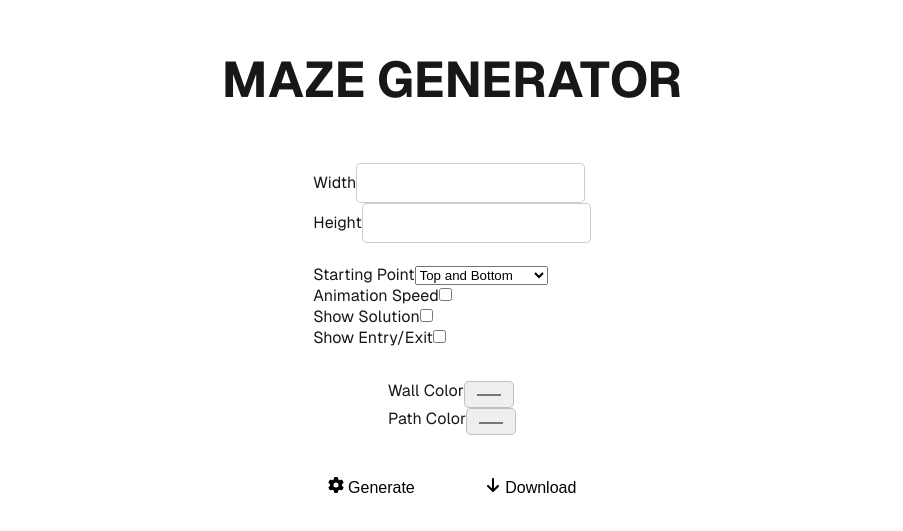
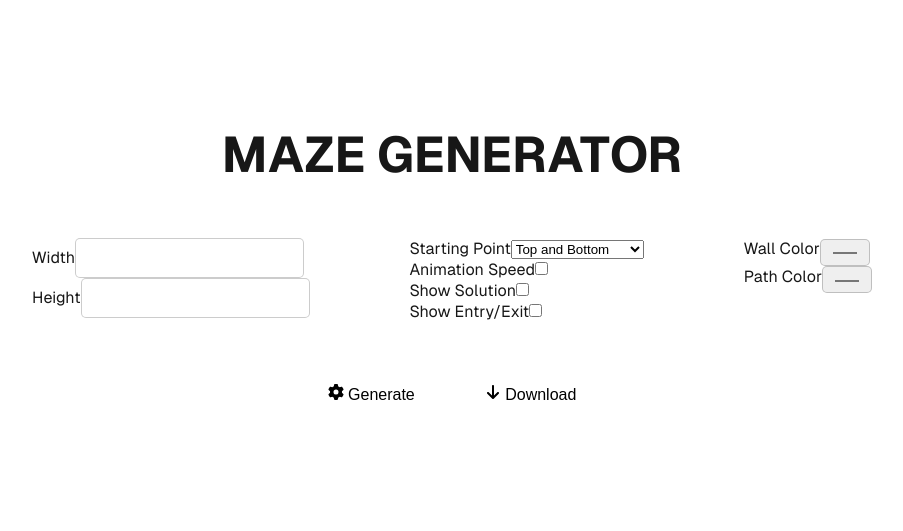
Before and after one commit to hafemi/bytecrate, a Next.js app: page /tools/maze-generator in a window 1280 px wide. Shown: the part 115-646 px from the top of the page, without its empty margins (188-1091 px from the left). Built offline with nearby package versions, Linux system fonts and the light colour scheme.

Commit message:
aligned the 3 inputs horizontal

```diff
--- a/app/page.module.css
+++ b/app/page.module.css
@@ -25,8 +25,8 @@
 
 .heading {
   text-align: center;
-  font-size: 50px; /* Adjust the size as needed */
-  margin-bottom: 20px; /* Add some space below the heading */
+  font-size: 50px;
+  margin-bottom: 20px;
 }
 
 .invalid {
--- a/app/tools/maze-generator/page.module.css
+++ b/app/tools/maze-generator/page.module.css
@@ -26,14 +26,15 @@
 
 .heading {
   text-align: center;
-  font-size: 50px; /* Adjust the size as needed */
-  margin-bottom: 20px; /* Add some space below the heading */
+  font-size: 50px;
+  margin-bottom: 20px;
 }
 
-.invalid {
-  color: red;
+.controls {
+  display: flex;
+  flex-direction: row;
+  justify-content: space-between;
+  width: 100%;
+  margin-bottom: 20px;
+  gap: 100px;
 }
-
-.hidden {
-  display: none;
-}
--- a/app/tools/maze-generator/page.tsx
+++ b/app/tools/maze-generator/page.tsx
@@ -1,7 +1,11 @@
 'use client';
-import { handleGenerationButtonClicked, MazeGenerator, StartingPoint } from '@/components/tools/maze-generator/button-handler';
+import {
+  handleGenerationButtonClicked,
+  MazeGenerator,
+  StartingPoint,
+} from '@/components/tools/maze-generator/button-handler';
 import CanvaColors from '@/components/tools/maze-generator/canva-colors';
-import Input from '@/components/tools/maze-generator/input';
+import { InputFields, Checkboxes } from '@/components/tools/maze-generator/input';
 import { useState } from 'react';
 import { FaArrowDown, FaGear } from 'react-icons/fa6';
 import styles from './page.module.css';
@@ -30,23 +34,27 @@ export default function Home() {
     <div className={styles.page}>
       <main className={styles.main}>
         <h1 className={styles.heading}>MAZE GENERATOR</h1>
-        <Input
+        <div className={styles.controls}>
+          <InputFields
             invalidElements={invalidElements}
             width={width}
             height={height}
             animateCheckbox={animateCheckbox}
-          showEntryExitCheckbox={showEntryExitCheckbox}
-          showSolutionCheckbox={showSolutionCheckbox}
-          startingPoint={startingPoint}
-          maze={maze}
             setInvalidElements={setInvalidElements}
             setWidth={setWidth}
             setHeight={setHeight}
             setAnimationSpeed={setAnimationSpeed}
+          />
+          <Checkboxes
+            startingPoint={startingPoint}
+            showEntryExitCheckbox={showEntryExitCheckbox}
+            showSolutionCheckbox={showSolutionCheckbox}
+            animateCheckbox={animateCheckbox}
+            setStartingPoint={setStartingPoint}
             setShowSolutionCheckbox={setShowSolutionCheckbox}
             setShowEntryExitCheckbox={setShowEntryExitCheckbox}
             setAnimateCheckbox={setAnimateCheckbox}
-          setStartingPoint={setStartingPoint}
+            maze={maze}
           />
           <CanvaColors
             showSolutionCheckbox={showSolutionCheckbox}
@@ -57,6 +65,7 @@ export default function Home() {
             setEntryColor={setEntryColor}
             setExitColor={setExitColor}
           />
+        </div>
         {/* buttons do not have their own component since that would
         lead to a lot of prop drilling */}
         <div>
--- a/components/tools/maze-generator/input.tsx
+++ b/components/tools/maze-generator/input.tsx
@@ -2,23 +2,27 @@ import styles from '@/app/page.module.css';
 import { MazeGenerator, StartingPoint } from '@/components/tools/maze-generator/button-handler';
 import React from 'react';
 
-interface InputProps {
+interface InputFieldsProps {
   invalidElements: string[];
   width: string;
   height: string;
   animateCheckbox: boolean;
-  showEntryExitCheckbox: boolean;
-  showSolutionCheckbox: boolean;
-  startingPoint: StartingPoint;
-  maze: MazeGenerator | null;
   setInvalidElements: React.Dispatch<React.SetStateAction<string[]>>;
   setWidth: React.Dispatch<React.SetStateAction<string>>;
   setHeight: React.Dispatch<React.SetStateAction<string>>;
   setAnimationSpeed: React.Dispatch<React.SetStateAction<number>>;
+}
+
+interface CheckboxesProps {
+  startingPoint: StartingPoint;
+  showEntryExitCheckbox: boolean;
+  showSolutionCheckbox: boolean;
+  animateCheckbox: boolean;
+  setStartingPoint: React.Dispatch<React.SetStateAction<StartingPoint>>;
   setShowSolutionCheckbox: React.Dispatch<React.SetStateAction<boolean>>;
   setShowEntryExitCheckbox: React.Dispatch<React.SetStateAction<boolean>>;
   setAnimateCheckbox: React.Dispatch<React.SetStateAction<boolean>>;
-  setStartingPoint: React.Dispatch<React.SetStateAction<StartingPoint>>;
+  maze: MazeGenerator | null;
 }
 
 export const minValues: Record<string, number> = {
@@ -31,26 +35,17 @@ export const maxValues: Record<string, number> = {
   height: 150,
 };
 
-const Input: React.FC<InputProps> = ({
+export const InputFields: React.FC<InputFieldsProps> = ({
   width,
   height,
   animateCheckbox,
   invalidElements,
-  startingPoint,
-  showEntryExitCheckbox,
-  showSolutionCheckbox,
   setWidth,
   setHeight,
   setAnimationSpeed,
   setInvalidElements,
-  setStartingPoint,
-  setShowSolutionCheckbox,
-  setShowEntryExitCheckbox,
-  setAnimateCheckbox,
-  maze,
 }) => {
   return (
-    <div>
     <div>
       <label htmlFor="width">Width</label>
       <input
@@ -108,7 +103,21 @@ const Input: React.FC<InputProps> = ({
         />
       </div>
     </div>
-      <br />
+  );
+};
+
+export const Checkboxes: React.FC<CheckboxesProps> = ({
+  animateCheckbox,
+  showEntryExitCheckbox,
+  showSolutionCheckbox,
+  startingPoint,
+  maze,
+  setStartingPoint,
+  setAnimateCheckbox,
+  setShowEntryExitCheckbox,
+  setShowSolutionCheckbox,
+}) => {
+  return (
     <div>
       <label htmlFor="startingPoint">Starting Point</label>
       <select
@@ -165,11 +174,8 @@ const Input: React.FC<InputProps> = ({
         }}
       />
     </div>
-    </div>
   );
 };
-
-export default Input;
 
 function validateElement({
   value,
```
Lines whose indentation alone changed are shown as unchanged.
